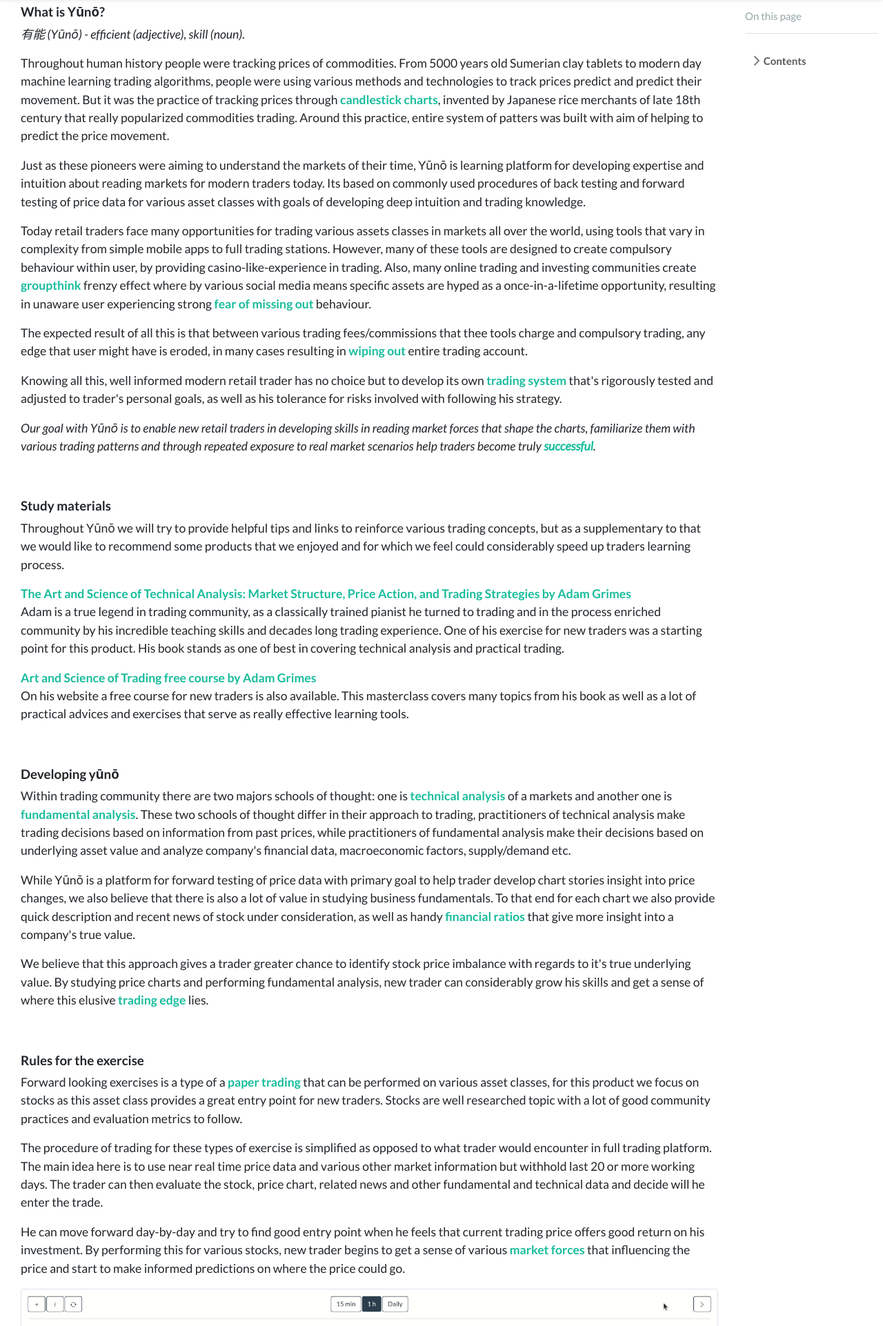
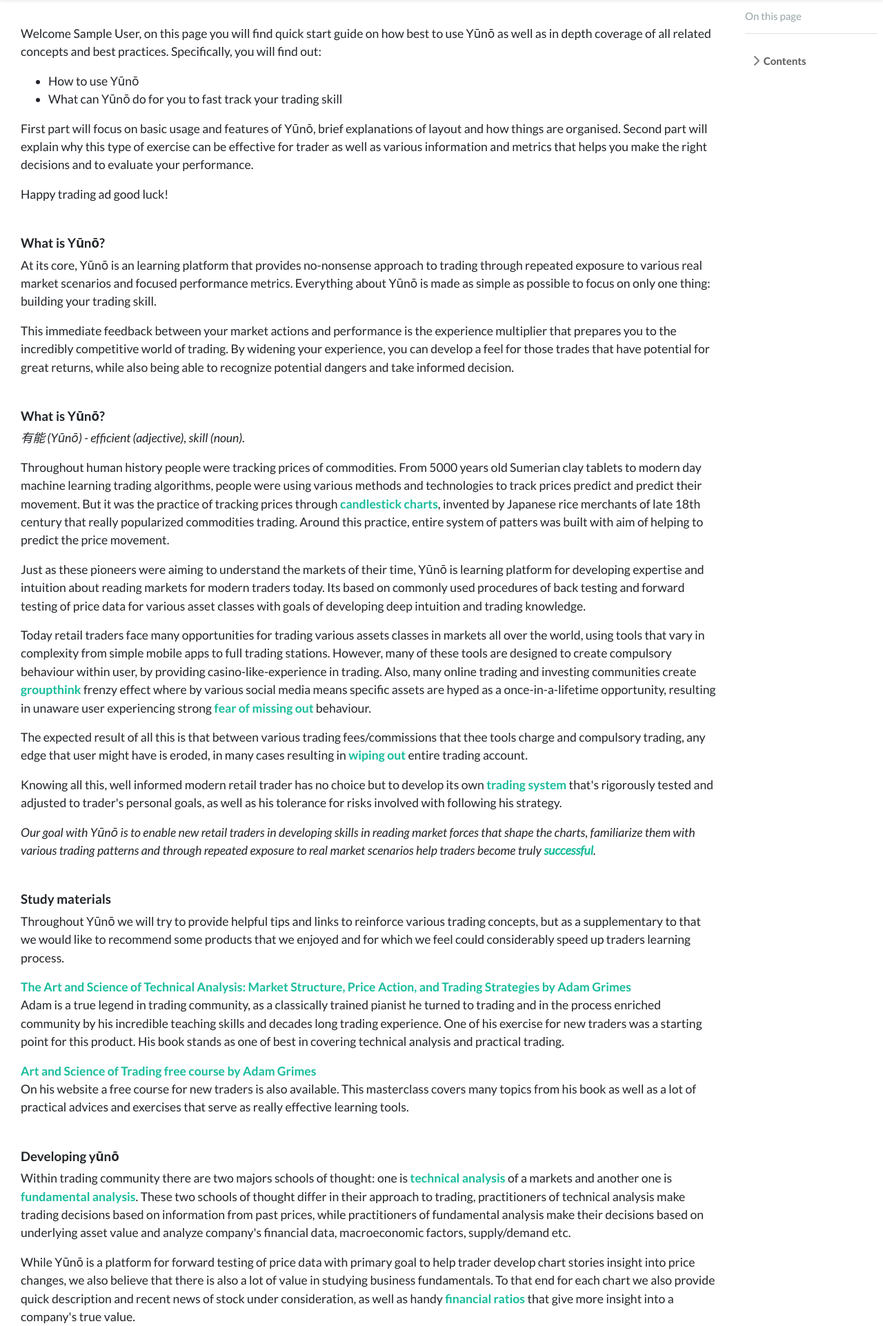
Before and after one commit to realmallaury/forwardview, a Flask app: page /knowledgebase in a window 1280 px wide. Shown: the part 74-1996 px from the top of the page at 69% size. Run offline with Flask 2, Linux system fonts and the light colour scheme; the visitor is signed in with stand-in values (Sample User, id 1); data comes from the database, SQL or seed files in the repository; some libraries are stand-ins or nearby versions.

Commit message:
Js updates.

```diff
--- a/app/account/account.py
+++ b/app/account/account.py
@@ -334,6 +334,9 @@ class Accounts:
             if take_profit <= stop_loss:
                 raise ValueError("LONG: take profit should be greater then stop loss.")
 
+            if entry_price <= stop_loss:
+                raise ValueError("LONG: stop loss should be less then entry price.")
+
             if self.current_account_total < (order_size * entry_price):
                 raise ValueError("LONG: total order is greater that current account.")
 
--- a/app/db/models.py
+++ b/app/db/models.py
@@ -59,9 +59,6 @@ class Order(db.Model):
     order_filled = db.Column(db.Boolean, default=False, nullable=False)
     exited_trade = db.Column(db.Boolean, default=False, nullable=False)
 
-    def get_profit_loss_multiple_of_risk(self):
-        return round(self.profit_loss / self.risk, 2)
-
     def update_baseline_profit_loss(self, baseline_prices):
         self.baseline_profit_loss = round(
             (baseline_prices[1] - baseline_prices[0]) * self.order_size, 3
--- a/app/endpoint/main.py
+++ b/app/endpoint/main.py
@@ -18,14 +18,6 @@ def index():
     )
 
 
-@main.route("/account")
-@login_required
-def account():
-    acc = Accounts(current_user)
-    accounts = acc.get_accounts()
-    return render_template("account.html", name=current_user.name, accounts=accounts)
-
-
 @main.route("/order-history.json")
 @login_required
 def order_history():
@@ -40,4 +32,4 @@ def order_history():
 @main.route("/knowledgebase")
 @login_required
 def knowledgebase():
-    return render_template("knowledgebase.html")
+    return render_template("knowledgebase.html", name=current_user.name)
--- a/app/endpoint/ticker.py
+++ b/app/endpoint/ticker.py
@@ -71,12 +71,14 @@ def new_ticker():
 
     ticker = tickers.ticker
 
+    session.pop("ticker_data")
     session["ticker_data"] = {
         "ticker_name": ticker.ticker_name,
         "day": 0,
         "max_days": 15,
     }
 
+    session.pop("order_data")
     session["order_data"] = {
         "ticker_name": ticker.ticker_name,
         "order_placed": False,
--- a/app/templates/knowledgebase.html
+++ b/app/templates/knowledgebase.html
@@ -82,6 +82,46 @@
 
 <div class="bd-cheatsheet container-fluid bg-body">
   <section id="content">
+
+    <article class="my-3" id="welcome">
+      <div class="bd-example">
+        <p>
+          Welcome {{ name }}, on this page you will find quick start guide on how best to use Yūnō as well as in depth coverage
+          of all related concepts and best practices. Specifically, you will find out:
+          <ul>
+            <li>How to use Yūnō</li>
+            <li>What can Yūnō do for you to fast track your trading skill</li>
+          </ul>
+        </p>
+
+        <p>
+          First part will focus on basic usage and features of Yūnō, brief explanations of layout and how things are organised.
+          Second part will explain why this type of exercise can be effective for trader as well as various information and metrics
+          that helps you make the right decisions and to evaluate your performance.
+        </p>
+
+        <p>
+          Happy trading ad good luck!
+        </p>
+      </div>
+    </article>
+
+    <article class="my-3" id="overview">
+      <div class="bd-example">
+        <h5><strong>What is Yūnō?</strong></h5>
+        <p>
+          At its core, Yūnō is an learning platform that provides no-nonsense approach to trading through repeated exposure to
+          various real market scenarios and focused performance metrics. Everything about Yūnō is made as simple as possible
+          to focus on only one thing: building your trading skill.
+        </p>
+
+        <p>
+          This immediate feedback between your market actions and performance is the experience multiplier that prepares you
+          to the incredibly competitive world of trading. By widening your experience, you can develop a feel for those trades
+          that have potential for great returns, while also being able to recognize potential dangers and take informed decision.
+        </p>
+      </div>
+    </article>
 
     <article class="my-3" id="about">
       <div class="bd-example">
--- a/app/templates/ticker.html
+++ b/app/templates/ticker.html
@@ -133,6 +133,7 @@
                       <h5 class="card-title"> [[tickerInfoOverview.overview.Name]] </h5>
                       <div v-if="tickerInfoOverview.overview.Sector !== 'None'">Sector: [[tickerInfoOverview.overview.Sector]]</div>
                       <div v-if="tickerInfoOverview.overview.Industry !== 'None'">Industry: [[tickerInfoOverview.overview.Industry]]</div>
+                      <div v-if="tickerInfoOverview.overview.PercentInstitutions !== 'None'">Stocks owned by institutions: [[tickerInfoOverview.overview.PercentInstitutions]]%</div>
                       <div v-if="tickerInfoOverview.overview.Description !== 'None'">Summary: [[tickerInfoOverview.overview.Description]]</div>
                     </div>
 
--- a/static/css/knowledgebase.css
+++ b/static/css/knowledgebase.css
@@ -162,7 +162,7 @@ body {
   .bd-cheatsheet .bd-heading {
     top: 8rem;
     scroll-margin-top: 8rem;
-    padding-bottom: 30px;
+    padding-top: 30px;
   }
 
   .bd-cheatsheet .bd-heading {
--- a/static/js/home/main.js
+++ b/static/js/home/main.js
@@ -75,6 +75,7 @@ app.config.globalProperties.$filters = {
 
 function createOverviewChart(orders) {
     let overviewChart = am4core.create("orders", am4charts.XYChart);
+    overviewChart.responsive.enabled = true;
     overviewChart.numberFormatter.numberFormat = "$#,###";
 
     var xAxis = overviewChart.xAxes.push(new am4charts.ValueAxis());
--- a/static/js/ticker/main.js
+++ b/static/js/ticker/main.js
@@ -77,8 +77,8 @@ const app = Vue.createApp({
                 this.ratiosChart = createRatiosChart(this.tickerInfoOverview);
             })
             .catch(function (error) {
-                // handle error
                 console.log(error);
+                location.href = "/new-ticker";
             })
 
         axios
@@ -94,8 +94,8 @@ const app = Vue.createApp({
                 this.ohlcChart = createOhlcChart(response.data);
             })
             .catch(function (error) {
-                // handle error
                 console.log(error);
+                location.href = "/new-ticker";
             })
     },
 
--- a/static/js/ticker/ohlc.js
+++ b/static/js/ticker/ohlc.js
@@ -33,6 +33,7 @@ function createOhlcChart(tickerOhlc) {
     // height of axis
     valueAxis.height = am4core.percent(65);
 
+    valueAxis.renderer.grid.template.disabled = true;
     valueAxis.renderer.gridContainer.background.fill = am4core.color("#000000");
     valueAxis.renderer.gridContainer.background.fillOpacity = 0.05;
     valueAxis.renderer.inside = true;
--- a/static/js/ticker/overview.js
+++ b/static/js/ticker/overview.js
@@ -1,5 +1,6 @@
 function createRatiosChart(tickerInfoOverview) {
     let ratiosChart = am4core.create("ratios", am4charts.XYChart);
+    ratiosChart.responsive.enabled = true;
     // Increase contrast by taking evey second color
     ratiosChart.colors.step = 2;
 
```
Also changed, not shown: app/templates/account.html (deleted, +0 -66 lines), tests/unit/test_models.py (added, +19 -0 lines), tests/unit/__init__.py (added), 1 other file.
